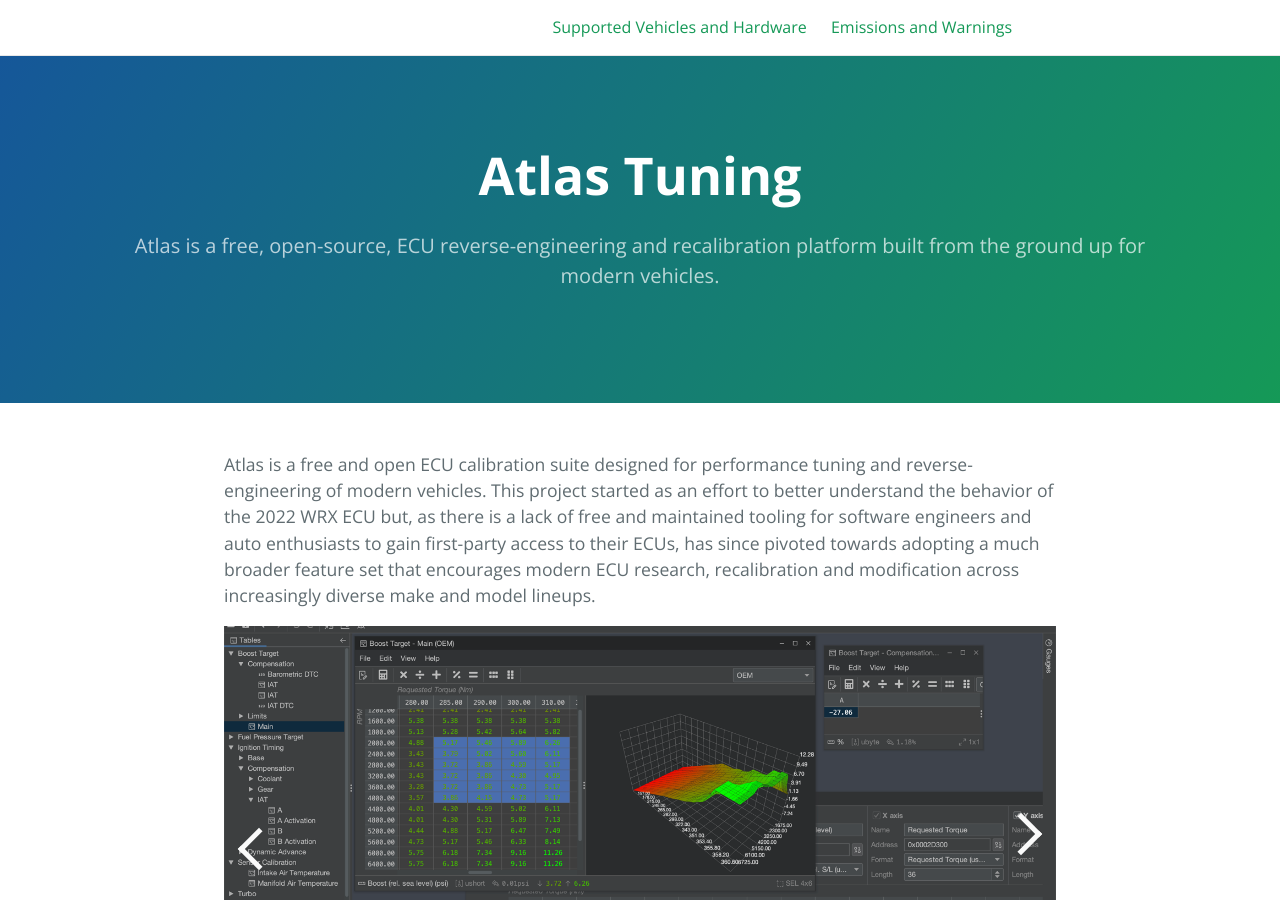
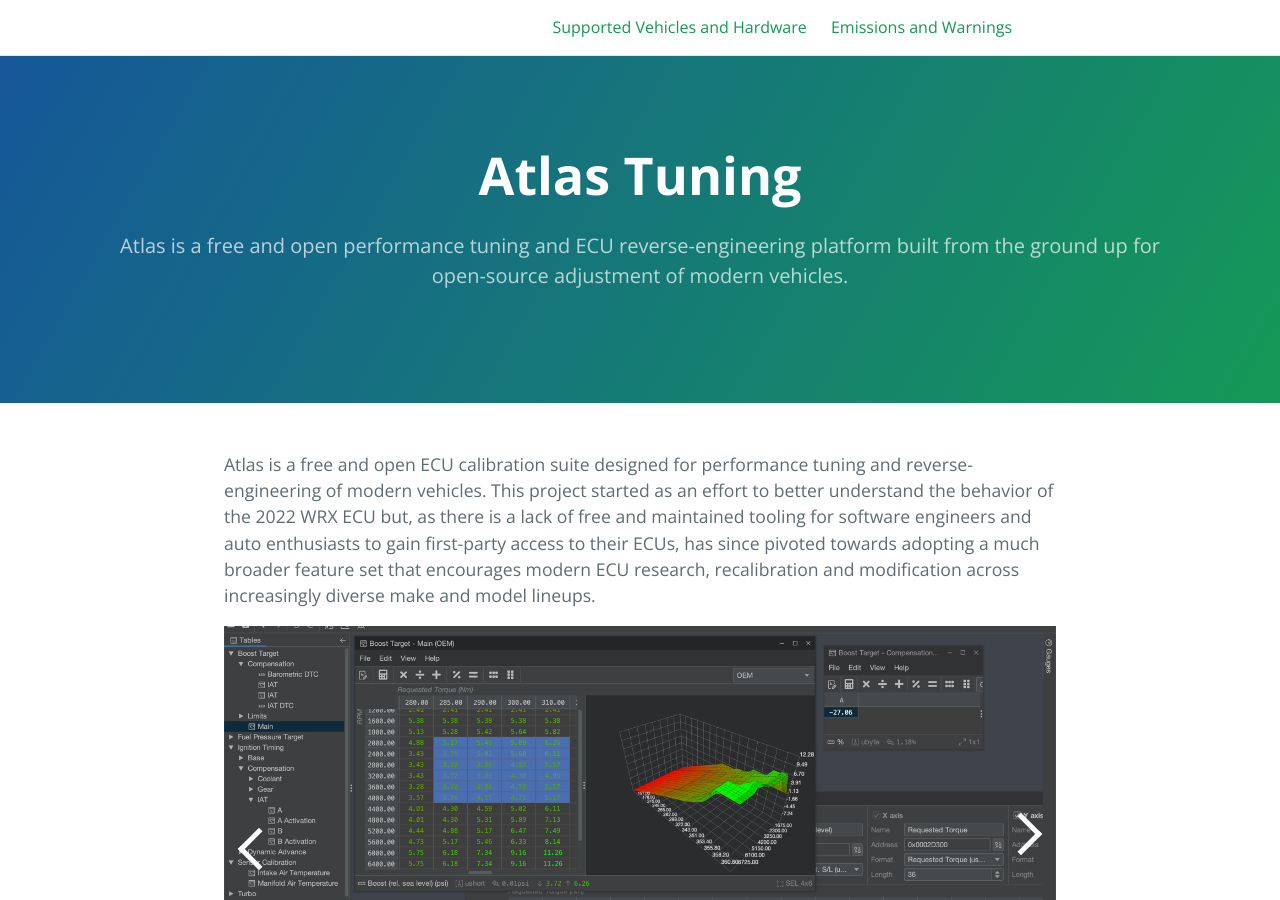
Before and after one commit to atlas-tuning/atlas-public, a Jekyll site: the page built from docs/index.md, in a window 1280 px wide and 900 px high. Built offline with Jekyll 4.4.1, drawn with Linux system fonts in a browser that asks for light colours.

Commit message:
Update title and header

```diff
--- a/docs/_config.yml
+++ b/docs/_config.yml
@@ -1,5 +1,5 @@
 title: Atlas Tuning
-description: Atlas is a free, open-source, ECU reverse-engineering and recalibration platform built from the ground up for modern vehicles.
+description: Atlas is a free and open performance tuning and ECU reverse-engineering platform built from the ground up for open-source adjustment of modern vehicles.
 show_downloads: false
 show_ots: false
 google_analytics:
```
